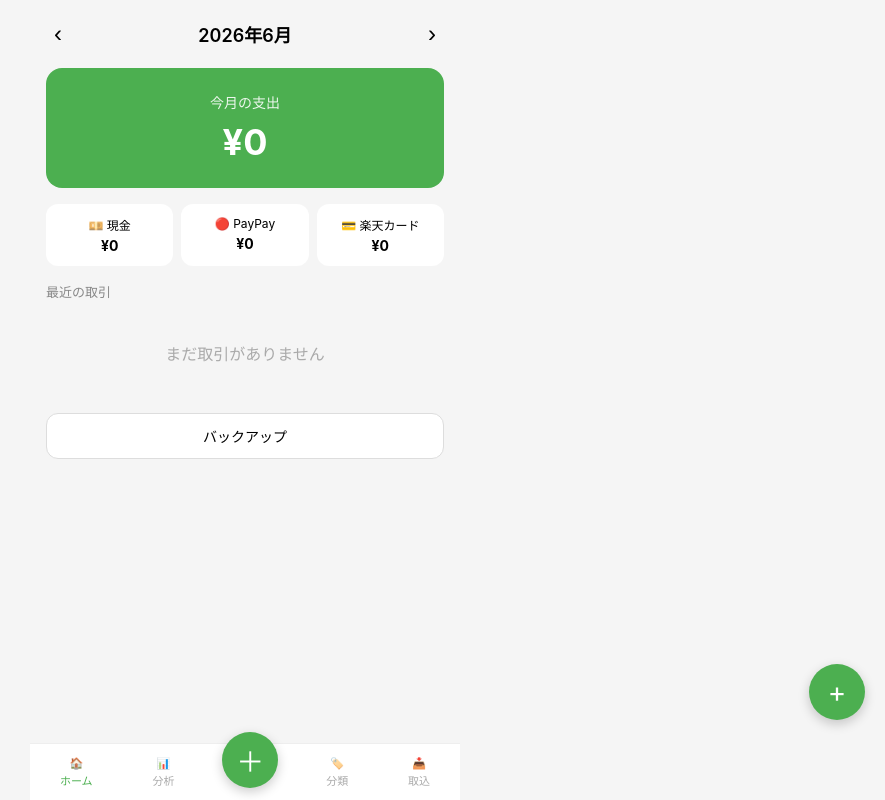
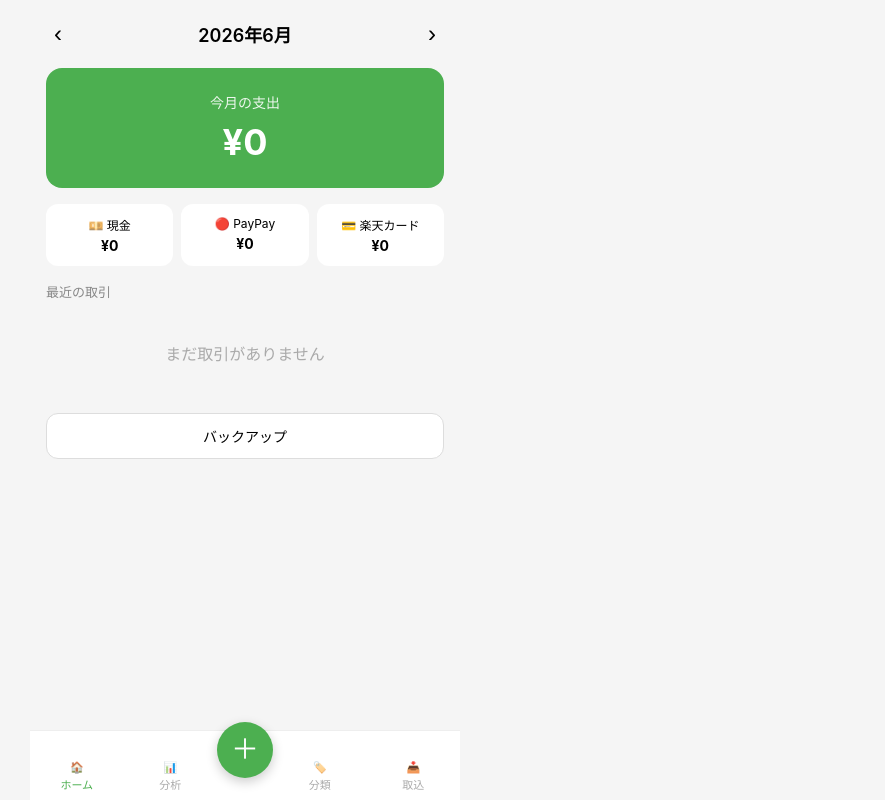
Before and after one commit to jin141216-lab/kakeibo, a React (Vite) app: page / in a window 1280 px wide. Shown: the whole page, without its empty margins (395-1280 px from the left). Built offline with nearby package versions, Linux system fonts and the light colour scheme.

Commit message:
fix nav position and remove duplicate fab

```diff
--- a/src/App.css
+++ b/src/App.css
@@ -7,7 +7,7 @@ body {
   margin: 0 auto;
 }
 
-.app { padding-bottom: 70px; }
+.app { padding-bottom: 80px; }
 .page { padding: 16px; }
 
 .header {
@@ -102,23 +102,6 @@ body {
   cursor: pointer;
 }
 
-.fab {
-  position: fixed;
-  bottom: 80px;
-  right: 20px;
-  width: 56px;
-  height: 56px;
-  background: #4CAF50;
-  color: white;
-  border-radius: 50%;
-  display: flex;
-  align-items: center;
-  justify-content: center;
-  font-size: 28px;
-  text-decoration: none;
-  box-shadow: 0 4px 12px rgba(0,0,0,0.2);
-}
-
 .nav {
   position: fixed;
   bottom: 0;
@@ -130,7 +113,9 @@ body {
   border-top: 1px solid #eee;
   display: flex;
   justify-content: space-around;
-  padding: 8px 0;
+  align-items: flex-end;
+  padding: 0 0 8px 0;
+  height: 70px;
 }
 .nav-item {
   display: flex;
@@ -140,9 +125,28 @@ body {
   font-size: 11px;
   color: #aaa;
   text-decoration: none;
-  padding: 4px 12px;
+  padding: 8px 12px 0;
+  flex: 1;
 }
 .nav-item.active { color: #4CAF50; }
+
+.nav-fab {
+  width: 56px;
+  height: 56px;
+  background: #4CAF50;
+  color: white;
+  border: none;
+  border-radius: 50%;
+  font-size: 28px;
+  cursor: pointer;
+  margin-bottom: 14px;
+  box-shadow: 0 4px 12px rgba(0,0,0,0.2);
+  display: flex;
+  align-items: center;
+  justify-content: center;
+  flex-shrink: 0;
+  line-height: 1;
+}
 
 .amount-input-wrap {
   display: flex;
@@ -220,20 +224,3 @@ body {
   cursor: pointer;
   margin-top: 16px;
 }
-
-.nav-fab {
-  width: 56px;
-  height: 56px;
-  background: #4CAF50;
-  color: white;
-  border: none;
-  border-radius: 50%;
-  font-size: 28px;
-  cursor: pointer;
-  margin-top: -20px;
-  box-shadow: 0 4px 12px rgba(0,0,0,0.2);
-  display: flex;
-  align-items: center;
-  justify-content: center;
-  flex-shrink: 0;
-}
--- a/src/pages/Home.tsx
+++ b/src/pages/Home.tsx
@@ -65,7 +65,7 @@ export default function Home() {
         <p className="empty">まだ取引がありません</p>
       )}
       <button className="export-btn" onClick={exportJSON}>バックアップ</button>
-      <Link to="/add" className="fab">+</Link>
+
     </div>
   )
 }
```
